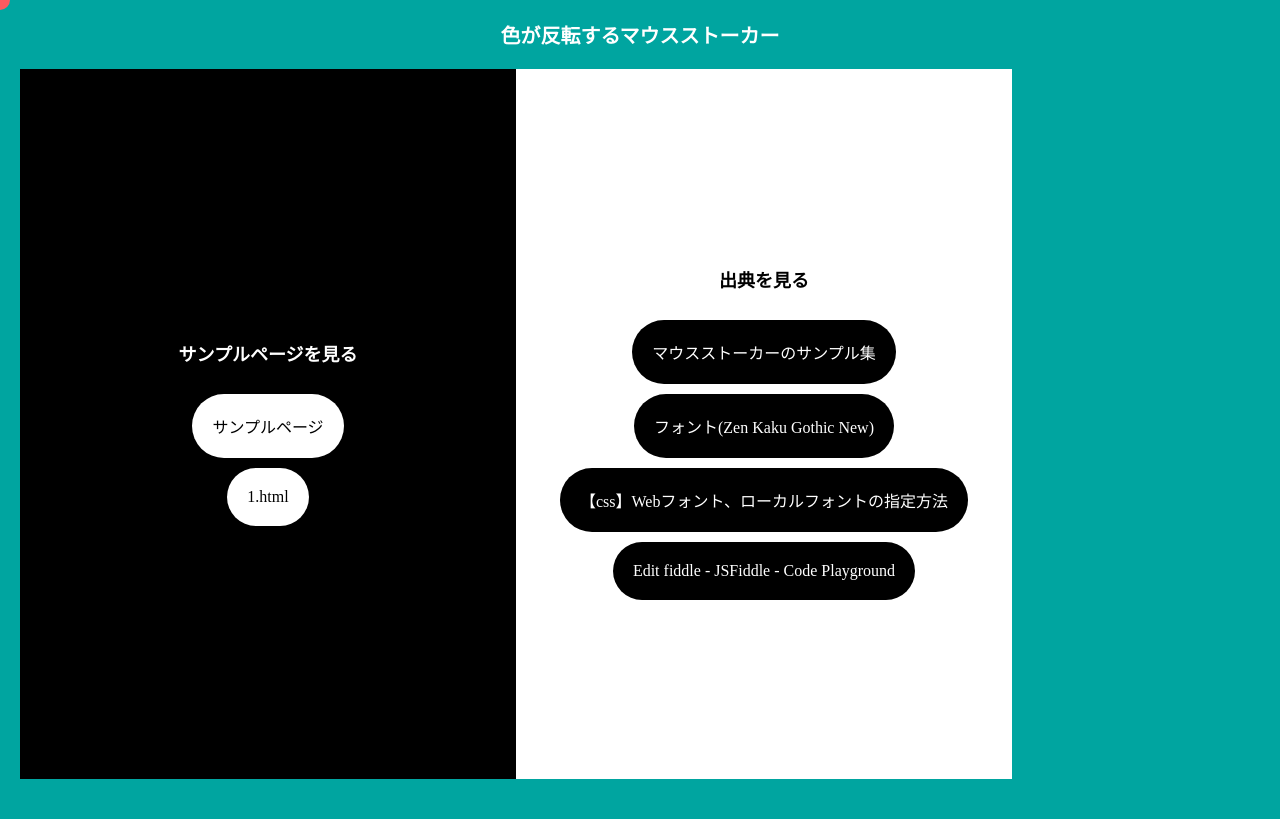
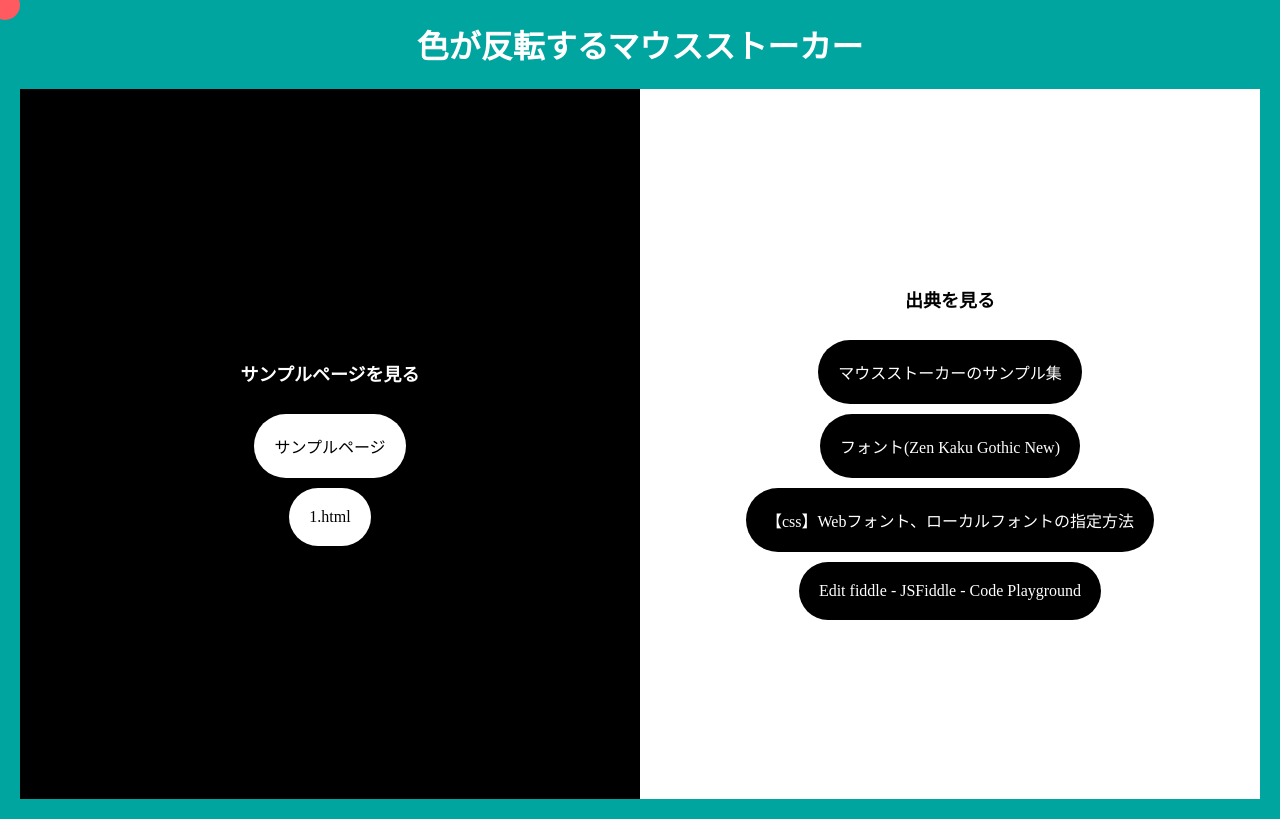
Before and after one commit to econanringo/mousestalker, a plain HTML site: page index.html in a window 1280 px wide. Drawn offline with Linux system fonts and the light colour scheme; a web font is replaced by a local one.

Commit message:
new style

```diff
--- a/style.css
+++ b/style.css
@@ -8,8 +8,8 @@
     position: fixed;
     top: -10px;
     left: -10px;
-    width: 20px;
-    height: 20px;
+    width: 30px;
+    height: 30px;
     background: #fff;
     border-radius: 50%;
     transform: translate(0, 0);
@@ -30,7 +30,6 @@
 
   .content {
     display: flex;
-    width: 80%;
     height: calc(100vh - 90px);
   }
 
@@ -93,9 +92,6 @@
     background: #00a5a0;
 
     h1 {
-      font-size: 20px;
-      font-weight: bold;
-      margin-bottom: 20px;
       color: #fff;
     }
   }
```
